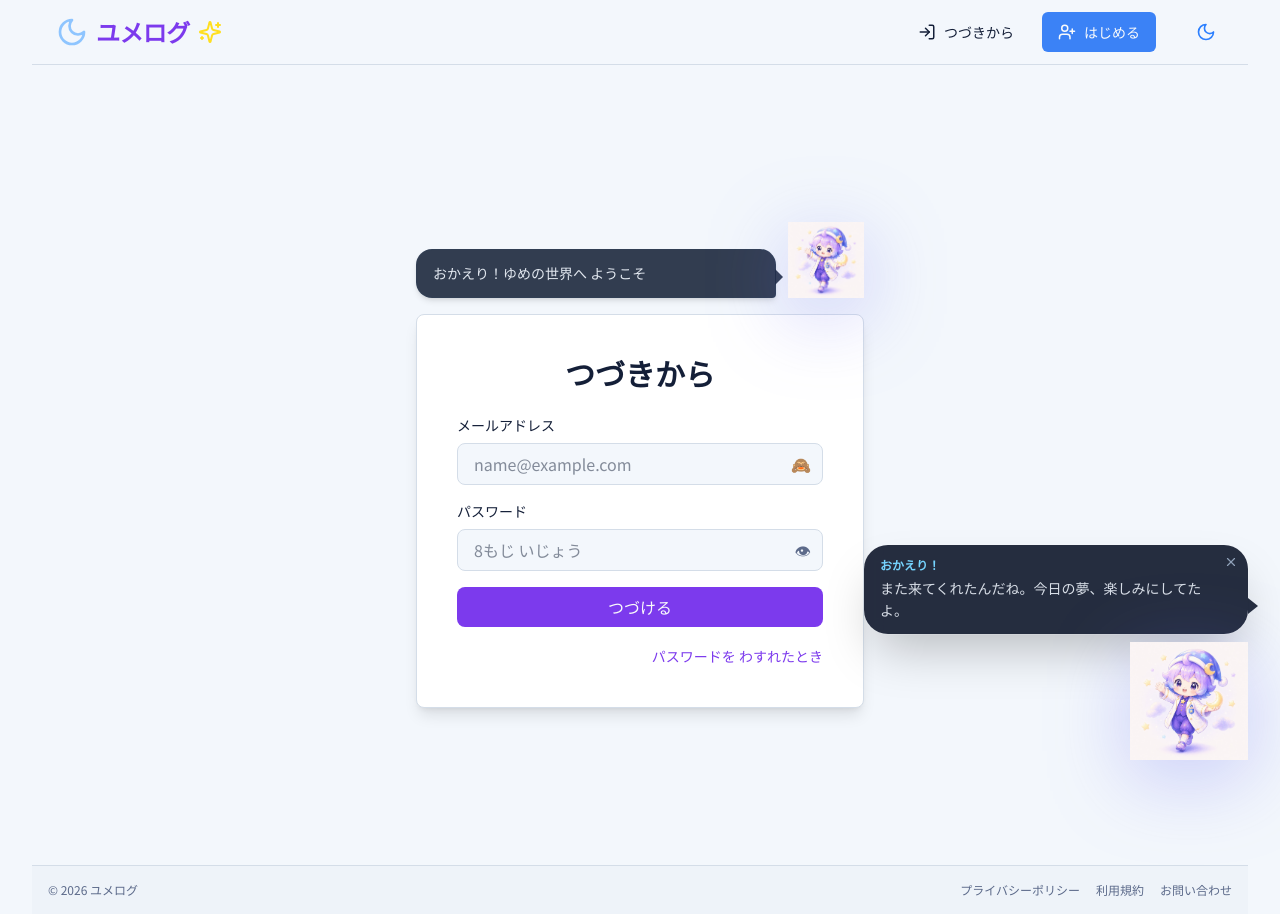
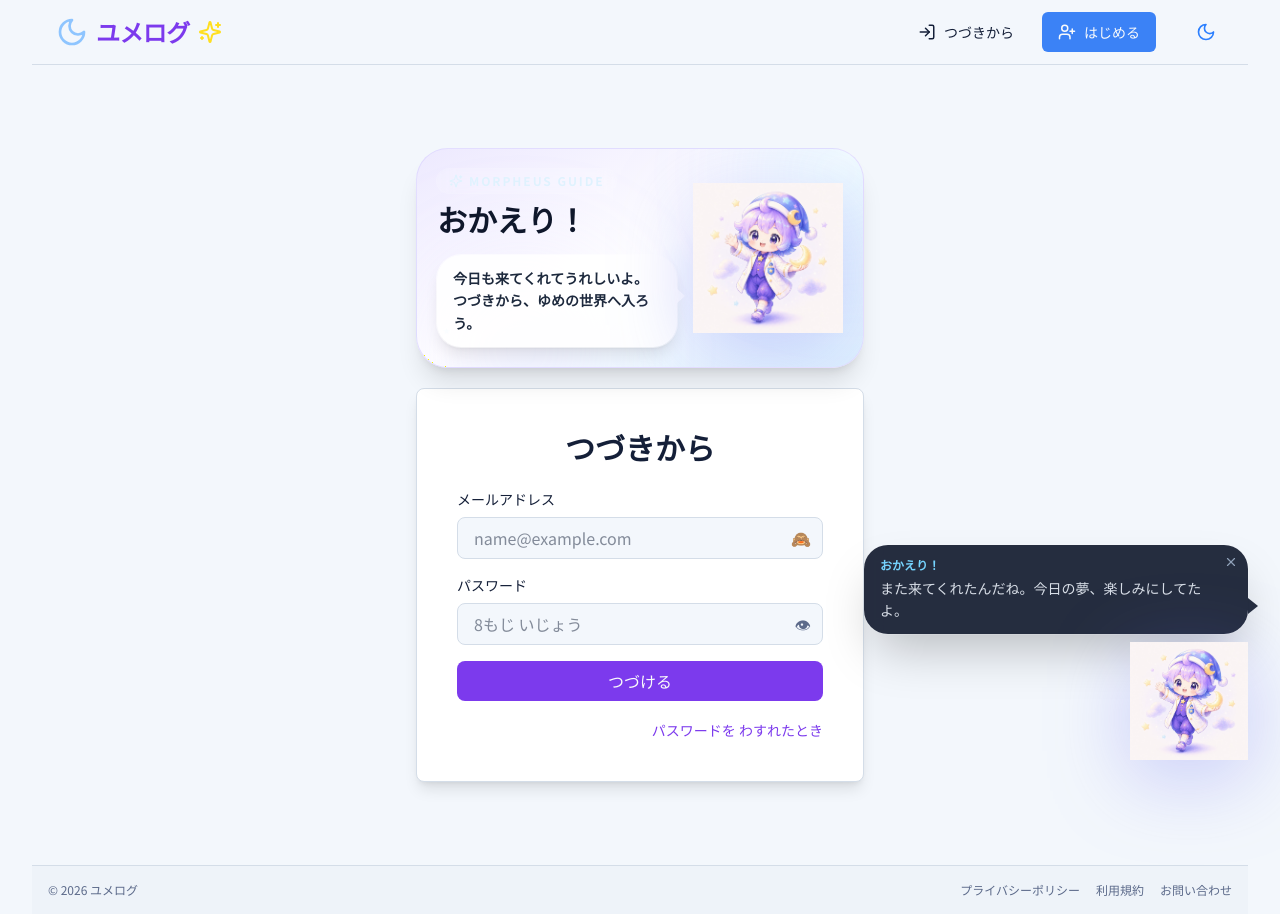
Before and after one commit to isekaisaru/dreamjournal-app, a Next.js app in the folder frontend/: page /login in a window 1280 px wide. Built offline with nearby package versions, Linux system fonts and the light colour scheme.

Commit message:
ux: make login Morpheus guide more prominent

```diff
--- a/frontend/app/login/page.tsx
+++ b/frontend/app/login/page.tsx
@@ -5,7 +5,7 @@ import Link from "next/link";
 import { clientLogin } from "@/lib/apiClient";
 import { useRouter } from "next/navigation";
 import { useAuth } from "@/context/AuthContext";
-import MorpheusSmall from "@/app/components/MorpheusSmall";
+import MorpheusHero from "@/app/components/MorpheusHero";
 import { MorpheusGuideLogin } from "@/app/components/MorpheusGuide";
 
 const hiddenEmailStyle = {
@@ -74,11 +74,15 @@ export default function Login() {
   };
 
   return (
-    <div className="flex items-center justify-center min-h-screen bg-background text-foreground px-4 sm:px-6 lg:px-8">
+    <div className="flex items-center justify-center min-h-screen bg-background text-foreground px-4 sm:px-6 lg:px-8 py-8">
       <div className="w-full max-w-md">
-        <MorpheusSmall
-          message="おかえり！ゆめの世界へ ようこそ"
-          className="mb-4"
+        <MorpheusHero
+          title="おかえり！"
+          message="今日も来てくれてうれしいよ。つづきから、ゆめの世界へ入ろう。"
+          imageVariant="login"
+          variant="compose"
+          size={150}
+          className="mb-5"
         />
       <form
         onSubmit={handleSubmit}
```
